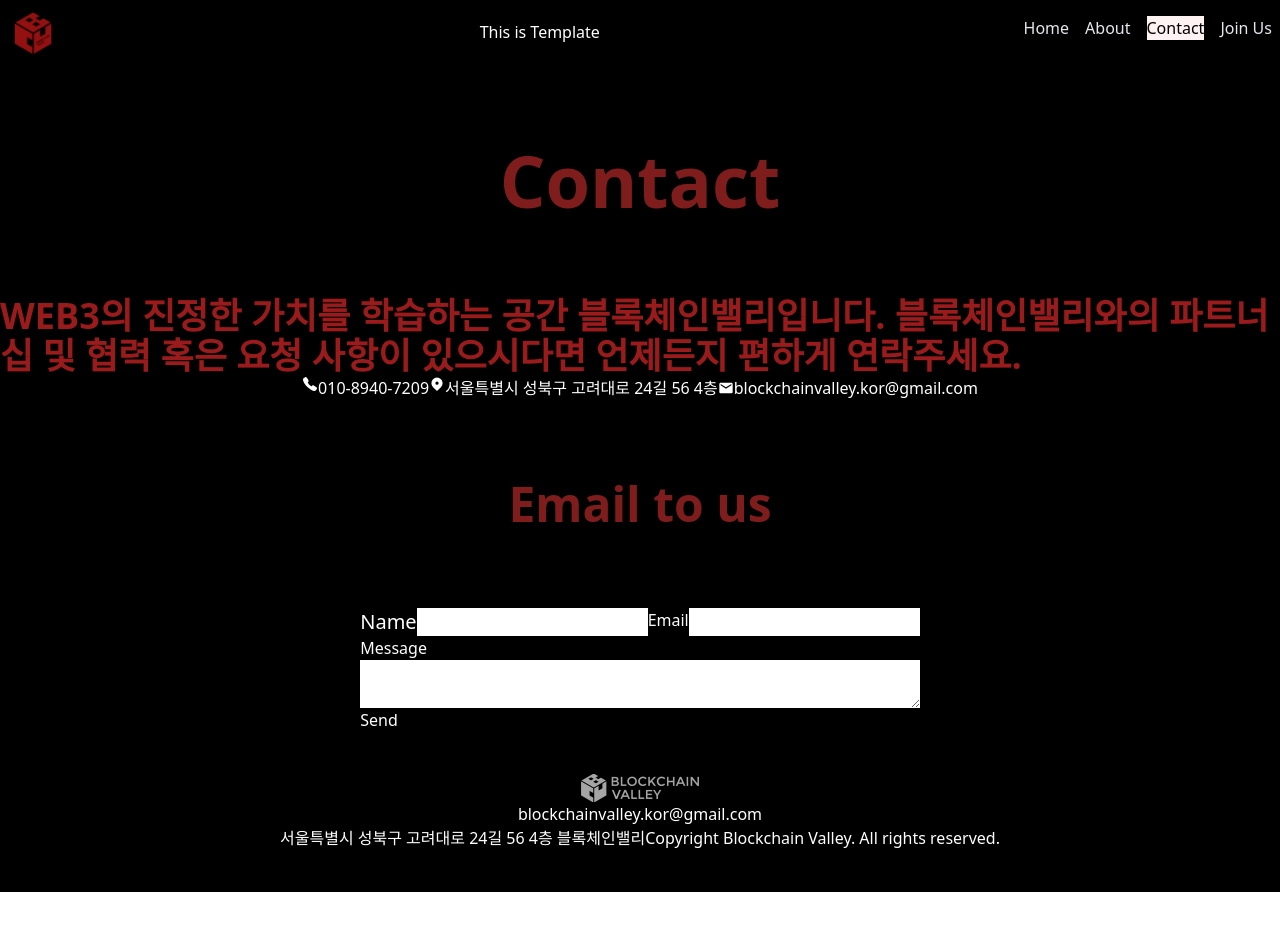
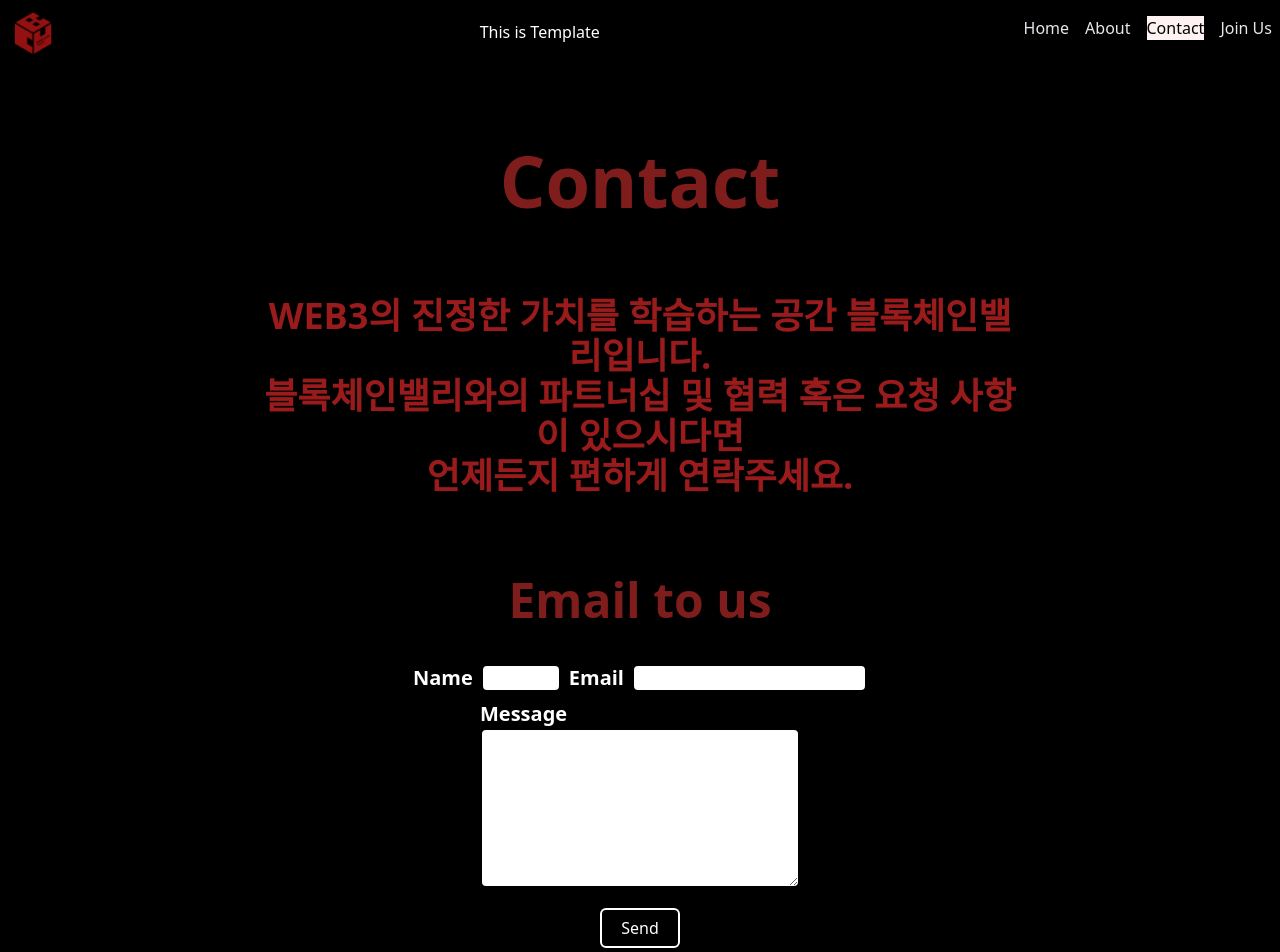
Before and after one commit to Block-Chain-Valley/BV-Homepage-front, a Next.js app: page /contact in a window 1280 px wide. Shown: the top 952 px of the page. Before the commit the page ends 892 px from the top, so only its background shows below. Built offline with nearby package versions, Linux system fonts and the light colour scheme.

Commit message:
Update : publishing

```diff
--- a/src/components/Contact/EmailBox.tsx
+++ b/src/components/Contact/EmailBox.tsx
@@ -44,9 +44,13 @@
 
   return (
     <div className="flex">
-      <form ref={form} onSubmit={sendEmail}>
+      <form
+        ref={form}
+        onSubmit={sendEmail}
+        className="flex flex-col items-center"
+      >
         <div className="flex">
-          <label htmlFor="name" className=" text-xl ">
+          <label htmlFor="name" className=" text-xl font-bold mr-2 ">
             Name
           </label>
 
@@ -56,26 +60,40 @@
             name="user_name"
             value={name}
             onChange={onChangeName}
+            className=" w-20 border-2 border-black rounded-md mr-2 text-black"
           />
-          <label htmlFor="email">Email</label>
+
+          <label htmlFor="email" className=" text-xl font-bold mr-2 ">
+            Email
+          </label>
+
           <input
             type="email"
             id="email"
             name="user_email"
             value={email}
             onChange={onChangeEmail}
+            className="border-2 border-black rounded-md text-black"
           />
         </div>
         <div className="flex flex-col">
-          <label htmlFor="message">Message</label>
+          <label htmlFor="message" className=" text-xl font-bold mt-2 ">
+            Message
+          </label>
           <textarea
             id="lineText"
             name="lineText"
             value={lineText}
             onChange={onChangeLineText}
+            className="border-2 border-black rounded-md text-black w-80  h-40"
           />
         </div>
-        <input type="submit" name="Send" value="Send" />
+        <input
+          type="submit"
+          name="Send"
+          value="Send"
+          className="border-2 mt-5 border-white w-20 h-10 rounded-md bg-black text-white"
+        />
       </form>
     </div>
   );
--- a/src/pages/contact.tsx
+++ b/src/pages/contact.tsx
@@ -14,16 +14,23 @@
       <div className="flex flex-col m-20">
         <h1 className="text-7xl font-extrabold text-900 ">Contact</h1>
       </div>
-      <div className="text-4xl font-bold text-800">
-        WEB3의 진정한 가치를 학습하는 공간 블록체인밸리입니다. 블록체인밸리와의
-        파트너십 및 협력 혹은 요청 사항이 있으시다면 언제든지 편하게 연락주세요.
+      <div className="text-4xl max-w-3xl text-center font-bold text-800">
+        WEB3의 진정한 가치를 학습하는 공간 블록체인밸리입니다. <br />
+        블록체인밸리와의 파트너십 및 협력 혹은 요청 사항이 있으시다면
+        <br /> 언제든지 편하게 연락주세요.
       </div>
-      <div className="flex">
-        <div className="flex">
+
+      <div className="flex flex-col mt-20 mb-10">
+        <h1 className="text-5xl font-extrabold text-900 ">Email to us</h1>
+      </div>
+      <EmailBox />
+
+      <div className="flex mt-10">
+        <div className="flex justify-center items-center">
           <IoCall />
           010-8940-7209
         </div>
-        <div className="flex">
+        <div className="flex justify-center items-center">
           <HiLocationMarker />
           서울특별시 성북구 고려대로 24길 56 4층
         </div>
@@ -32,10 +39,6 @@
           blockchainvalley.kor@gmail.com
         </div>
       </div>
-      <div className="flex flex-col m-20">
-        <h1 className="text-5xl font-extrabold text-900 ">Email to us</h1>
-      </div>
-      <EmailBox />
     </main>
   );
 }
--- a/src/pages/joinus.tsx
+++ b/src/pages/joinus.tsx
@@ -2,9 +2,9 @@
 import JoinAnimation from "@/components/Joinus/JoinAnimation";
 const joinus = () => {
   return (
-    <div>
+    <main className="flex flex-col items-center justify-center bg-black text-white ">
       <JoinAnimation />
-    </div>
+    </main>
   );
 };
 
```
